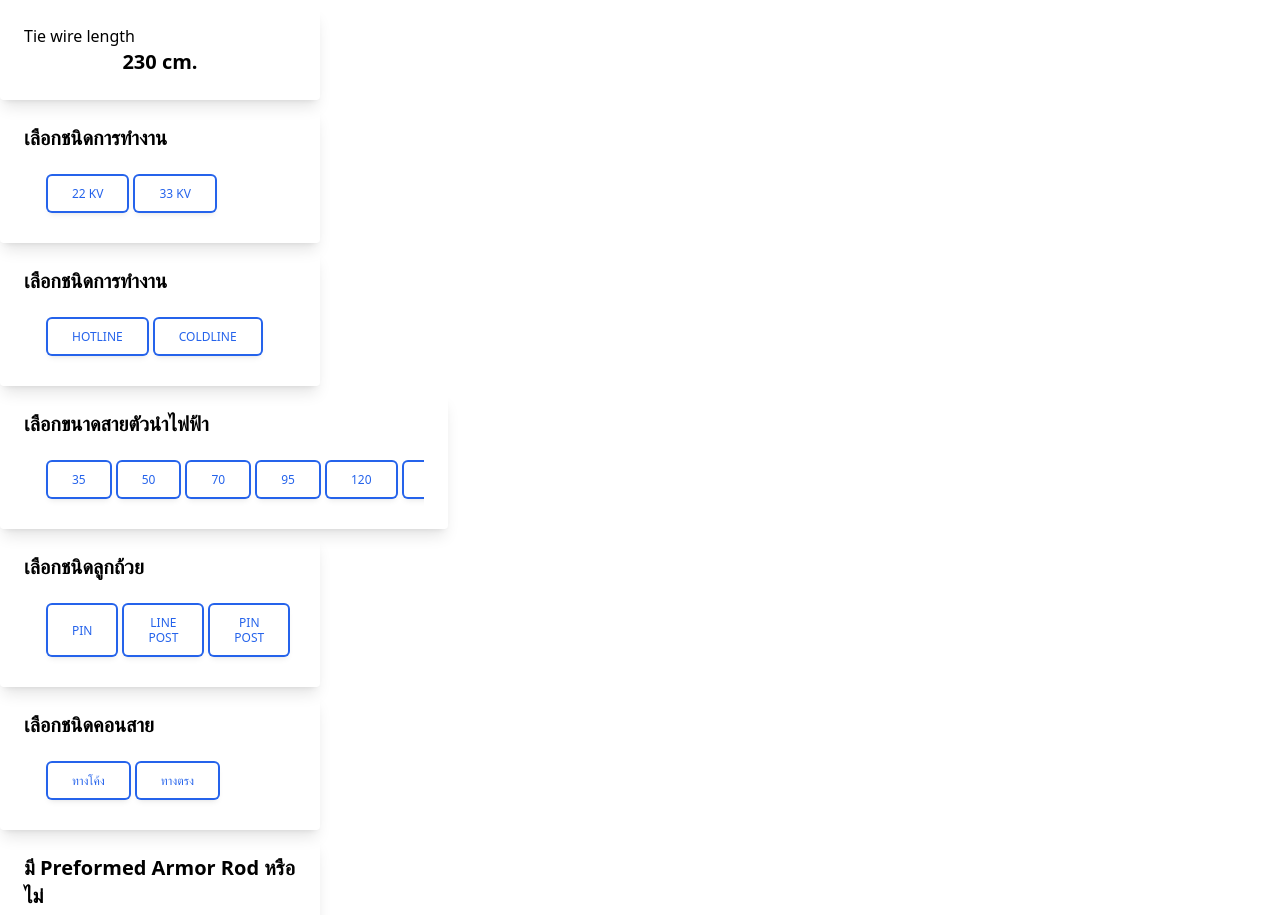
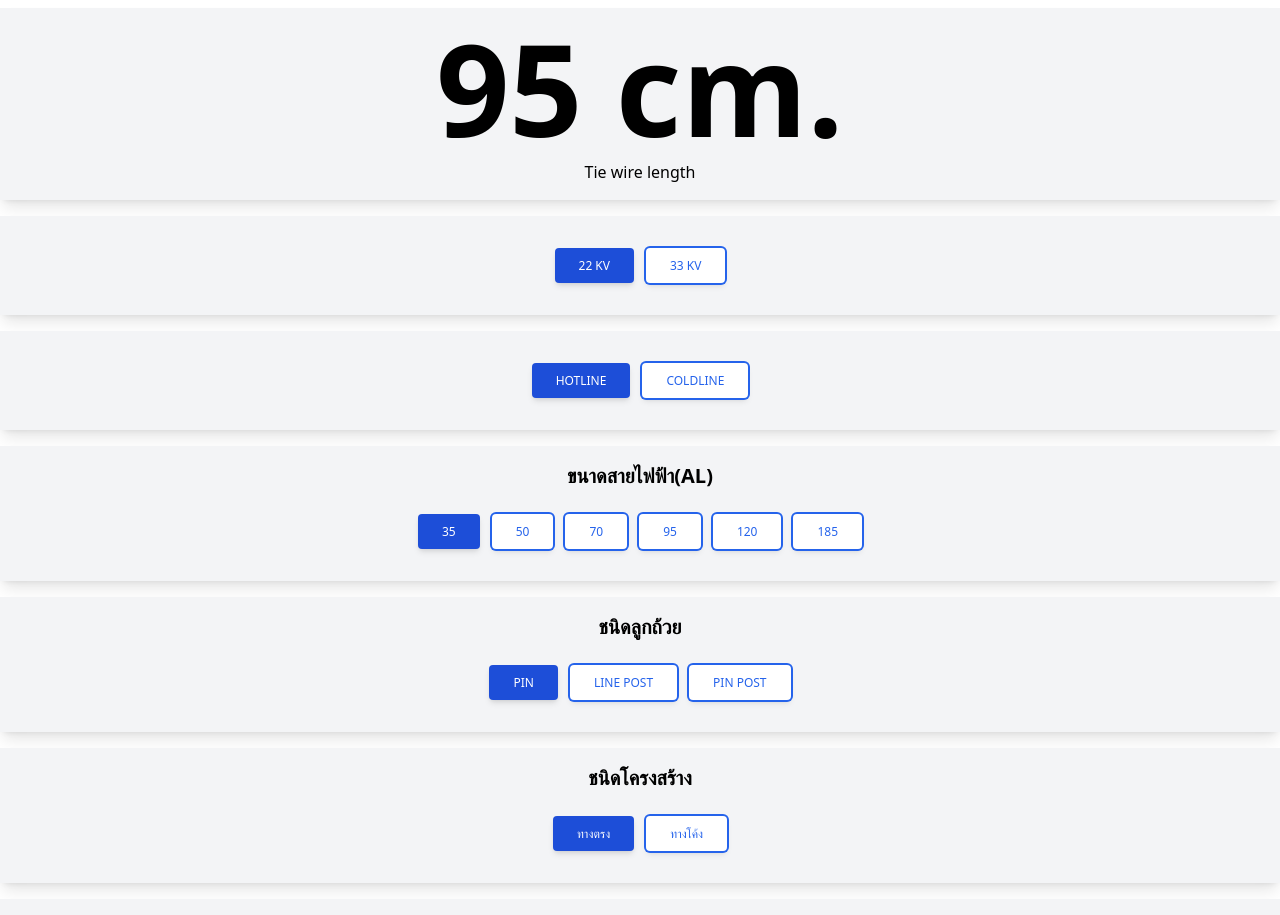
Before and after one commit to MRKypton/tie-wire-hotstick, a Next.js app: page / in a window 1280 px wide. Shown: the top 915 px of the page. Built offline with nearby package versions, Linux system fonts and the light colour scheme.

Commit message:
💄 update button push

```diff
--- a/pages/index.tsx
+++ b/pages/index.tsx
@@ -13,7 +13,7 @@ const Home: NextPage = () => {
   const [insulator, setinsulator] = useState<string>(`Pin`);
   const [isSingle, setisSingle] = useState<boolean>(true);
   const [isPar, setisPar] = useState<boolean>(false);
-  const [isColdeline, setisColdeline] = useState<boolean>(true);
+  const [isColdeline, setisColdeline] = useState<boolean>(false);
   const [is22, setis22] = useState<boolean>(true);
   const [currentLength, setcurrentLength] = useState<number>(0);
 
@@ -151,27 +151,35 @@ const Home: NextPage = () => {
     }
   }
 
+  const btn_normal = `inline-block px-6 py-2.5 bg-white text-blue-600 ring-2 ring-blue-600 font-medium text-xs leading-tight uppercase rounded shadow-md hover:bg-blue-700 hover:text-white hover:shadow-lg focus:bg-blue-700 focus:shadow-lg focus:outline-none focus:ring-0 focus:text-white active:bg-blue-800 active:shadow-lg `;
+  const btn_push = `inline-block px-6 py-2.5 font-medium text-xs leading-tight uppercase rounded shadow-md bg-blue-700 shadow-lg outline-none ring-0 text-white active:bg-blue-800 active:shadow-lg `;
+  const div_box = `flex rounded my-2 justify-center items-center`;
+  const div_flex_box = `flex space-x-3 px-6 py-4 justify-center overflow-auto`;
+  const div_box_bg = `w-full md:w-full lg:w-full px-6 py-4 bg-gray-100 shadow-lg`;
   return (
-    <div className="min-h-screen justify-center items-center">
-      <div className="max-w-xs rounded overflow-hidden shadow-lg my-2">
-        <div className="px-6 py-4">
-          <p className="text-grey-darker text-base">Tie wire length</p>
-          <div className="font-bold text-center text-xl mb-2">
+    <div className=" flex-col space-y-4">
+      <div className={div_box}>
+        <div className={div_box_bg}>
+          <div className=" font-bold text-center mb-2 text-4xl md:text-6xl lg:text-9xl">
             {`${currentLength}`} cm.
           </div>
+          <p className="text-grey-darker text-base text-center">
+            Tie wire length
+          </p>
         </div>
       </div>
-      <div className="max-w-xs rounded overflow-hidden shadow-lg my-2">
-        <div className="px-6 py-4">
-          <div className="font-bold text-xl mb-2">เลือกชนิดการทำงาน</div>
-
-          <div className="flex space-x-2 overflow-auto px-6 py-4">
+      <div className={div_box}>
+        <div className={div_box_bg}>
+          {/* <div className="font-bold text-xl mb-2">เลือกชนิดการทำงาน</div> */}
+          <div className={div_flex_box}>
             <button
               onClick={() => {
                 setis22(true);
               }}
               type="button"
-              className="inline-block px-6 py-2.5 bg-white text-blue-600 ring-2 ring-blue-600 font-medium text-xs leading-tight uppercase rounded shadow-md hover:bg-blue-700 hover:shadow-lg focus:bg-blue-700 focus:shadow-lg focus:outline-none focus:ring-0 focus:text-white active:bg-blue-800 active:shadow-lg transition duration-150 ease-in-out"
+              className={`${
+                is22 === true ? btn_push : btn_normal
+              }transition duration-150 ease-in-out`}
             >
               22 kV
             </button>
@@ -180,32 +188,27 @@ const Home: NextPage = () => {
                 setis22(false);
               }}
               type="button"
-              className="inline-block px-6 py-2.5 bg-white text-blue-600 ring-2 ring-blue-600 font-medium text-xs leading-tight uppercase rounded shadow-md hover:bg-blue-700 hover:shadow-lg focus:bg-blue-700 focus:shadow-lg focus:outline-none focus:ring-0 focus:text-white active:bg-blue-800 active:shadow-lg transition duration-150 ease-in-out"
+              className={`${
+                is22 === false ? btn_push : btn_normal
+              }transition duration-150 ease-in-out`}
             >
               33 kV
             </button>
           </div>
         </div>
       </div>
-      <div className="max-w-xs rounded overflow-hidden shadow-lg my-2">
-        <div className="px-6 py-4">
-          <div className="font-bold text-xl mb-2">เลือกชนิดการทำงาน</div>
-          {/* <select
-            className="w-full text-center"
-            name="conductor size"
-            id="conductorSize"
-          >
-            <option value="1">Pin Type</option>
-            <option value="2">Line Post Type</option>
-            <option value="3">Pin Post Type</option>
-          </select> */}
-          <div className="flex space-x-2 overflow-auto px-6 py-4">
+      <div className={div_box}>
+        <div className={div_box_bg}>
+          {/* <div className="font-bold text-xl mb-2">เลือกชนิดการทำงาน</div> */}
+          <div className={div_flex_box}>
             <button
               onClick={() => {
                 setisColdeline(false);
               }}
               type="button"
-              className="inline-block px-6 py-2.5 bg-white text-blue-600 ring-2 ring-blue-600 font-medium text-xs leading-tight uppercase rounded shadow-md hover:bg-blue-700 hover:shadow-lg focus:bg-blue-700 focus:shadow-lg focus:outline-none focus:ring-0 focus:text-white active:bg-blue-800 active:shadow-lg transition duration-150 ease-in-out"
+              className={`${
+                isColdeline === false ? btn_push : btn_normal
+              }transition duration-150 ease-in-out`}
             >
               Hotline
             </button>
@@ -214,29 +217,21 @@ const Home: NextPage = () => {
                 setisColdeline(true);
               }}
               type="button"
-              className="inline-block px-6 py-2.5 bg-white text-blue-600 ring-2 ring-blue-600 font-medium text-xs leading-tight uppercase rounded shadow-md hover:bg-blue-700 hover:shadow-lg focus:bg-blue-700 focus:shadow-lg focus:outline-none focus:ring-0 focus:text-white active:bg-blue-800 active:shadow-lg transition duration-150 ease-in-out"
+              className={`${
+                isColdeline === true ? btn_push : btn_normal
+              }transition duration-150 ease-in-out`}
             >
               Coldline
             </button>
           </div>
         </div>
       </div>
-      <div className="max-w-md rounded shadow-lg my-2">
-        <div className="px-6 py-4">
-          <div className="font-bold text-xl mb-2">เลือกขนาดสายตัวนำไฟฟ้า</div>
-          {/* <select
-            className="w-full text-center"
-            name="conductor size"
-            id="conductorSize"
-          >
-            <option value="35">35</option>
-            <option value="50">50</option>
-            <option value="70">70</option>
-            <option value="95">95</option>
-            <option value="120">120</option>
-            <option value="185">185</option>
-          </select> */}
-          <div className="flex space-x-2 overflow-auto px-6 py-4">
+      <div className={div_box}>
+        <div className={div_box_bg}>
+          <div className="font-bold text-xl mb-2 lg:text-center">
+            ขนาดสายไฟฟ้า(AL)
+          </div>
+          <div className={div_flex_box}>
             {allConductors.map((n) => (
               <button
                 key={n}
@@ -244,7 +239,9 @@ const Home: NextPage = () => {
                   setconductor(n);
                 }}
                 type="button"
-                className="inline-block px-6 py-2.5 bg-white text-blue-600 ring-2 ring-blue-600 font-medium text-xs leading-tight uppercase rounded shadow-md hover:bg-blue-700 hover:shadow-lg focus:bg-blue-700 focus:shadow-lg focus:outline-none focus:ring-0 focus:text-white active:bg-blue-800 active:shadow-lg transition duration-150 ease-in-out"
+                className={`${
+                  n === conductor ? btn_push : btn_normal
+                } transition duration-150 ease-in-out`}
               >
                 {n}
               </button>
@@ -252,25 +249,20 @@ const Home: NextPage = () => {
           </div>
         </div>
       </div>
-      <div className="max-w-xs rounded overflow-hidden shadow-lg my-2">
-        <div className="px-6 py-4">
-          <div className="font-bold text-xl mb-2">เลือกชนิดลูกถ้วย</div>
-          {/* <select
-            className="w-full text-center"
-            name="conductor size"
-            id="conductorSize"
-          >
-            <option value="1">Pin Type</option>
-            <option value="2">Line Post Type</option>
-            <option value="3">Pin Post Type</option>
-          </select> */}
-          <div className="flex space-x-2 overflow-auto px-6 py-4">
+      <div className={div_box}>
+        <div className={div_box_bg}>
+          <div className="font-bold text-xl mb-2 lg:text-center">
+            ชนิดลูกถ้วย
+          </div>
+          <div className={div_flex_box}>
             <button
               onClick={() => {
                 setinsulator(`Pin`);
               }}
               type="button"
-              className="inline-block px-6 py-2.5 bg-white text-blue-600 ring-2 ring-blue-600 font-medium text-xs leading-tight uppercase rounded shadow-md hover:bg-blue-700 hover:shadow-lg focus:bg-blue-700 focus:shadow-lg focus:outline-none focus:ring-0 focus:text-white active:bg-blue-800 active:shadow-lg transition duration-150 ease-in-out"
+              className={`${
+                insulator === `Pin` ? btn_push : btn_normal
+              } transition duration-150 ease-in-out`}
             >
               Pin
             </button>
@@ -279,7 +271,9 @@ const Home: NextPage = () => {
                 setinsulator(`Line Post`);
               }}
               type="button"
-              className="inline-block px-6 py-2.5 bg-white text-blue-600 ring-2 ring-blue-600 font-medium text-xs leading-tight uppercase rounded shadow-md hover:bg-blue-700 hover:shadow-lg focus:bg-blue-700 focus:shadow-lg focus:outline-none focus:ring-0 focus:text-white active:bg-blue-800 active:shadow-lg transition duration-150 ease-in-out"
+              className={`${
+                insulator === `Line Post` ? btn_push : btn_normal
+              } transition duration-150 ease-in-out`}
             >
               Line Post
             </button>
@@ -288,68 +282,60 @@ const Home: NextPage = () => {
                 setinsulator(`Pin Post`);
               }}
               type="button"
-              className="inline-block px-6 py-2.5 bg-white text-blue-600 ring-2 ring-blue-600 font-medium text-xs leading-tight uppercase rounded shadow-md hover:bg-blue-700 hover:shadow-lg focus:bg-blue-700 focus:shadow-lg focus:outline-none focus:ring-0 focus:text-white active:bg-blue-800 active:shadow-lg transition duration-150 ease-in-out"
+              className={`${
+                insulator === `Pin Post` ? btn_push : btn_normal
+              } transition duration-150 ease-in-out`}
             >
               Pin Post
             </button>
           </div>
         </div>
       </div>
-      <div className="max-w-xs rounded overflow-hidden shadow-lg my-2">
-        <div className="px-6 py-4">
-          <div className="font-bold text-xl mb-2">เลือกชนิดคอนสาย</div>
-          {/* <select
-            className="w-full text-center"
-            name="conductor size"
-            id="conductorSize"
-          >
-            <option value="1">Pin Type</option>
-            <option value="2">Line Post Type</option>
-            <option value="3">Pin Post Type</option>
-          </select> */}
-          <div className="flex space-x-2 overflow-auto px-6 py-4">
+      <div className={div_box}>
+        <div className={div_box_bg}>
+          <div className="font-bold text-xl mb-2 lg:text-center">
+            ชนิดโครงสร้าง
+          </div>
+          <div className={div_flex_box}>
+            <button
+              onClick={() => {
+                setisSingle(true);
+              }}
+              type="button"
+              className={`${
+                isSingle === true ? btn_push : btn_normal
+              } transition duration-150 ease-in-out`}
+            >
+              ทางตรง
+            </button>
             <button
               onClick={() => {
                 setisSingle(false);
               }}
               type="button"
-              className="inline-block px-6 py-2.5 bg-white text-blue-600 ring-2 ring-blue-600 font-medium text-xs leading-tight uppercase rounded shadow-md hover:bg-blue-700 hover:shadow-lg focus:bg-blue-700 focus:shadow-lg focus:outline-none focus:ring-0 focus:text-white active:bg-blue-800 active:shadow-lg transition duration-150 ease-in-out"
+              className={`${
+                isSingle === false ? btn_push : btn_normal
+              } transition duration-150 ease-in-out`}
             >
               ทางโค้ง
-            </button>
-            <button
-              onClick={() => {
-                setisSingle(true);
-              }}
-              type="button"
-              className="inline-block px-6 py-2.5 bg-white text-blue-600 ring-2 ring-blue-600 font-medium text-xs leading-tight uppercase rounded shadow-md hover:bg-blue-700 hover:shadow-lg focus:bg-blue-700 focus:shadow-lg focus:outline-none focus:ring-0 focus:text-white active:bg-blue-800 active:shadow-lg transition duration-150 ease-in-out"
-            >
-              ทางตรง
             </button>
           </div>
         </div>
       </div>
-      <div className="max-w-xs rounded overflow-hidden shadow-lg my-2">
-        <div className="px-6 py-4">
-          <div className="font-bold text-xl mb-2">
+      <div className={div_box}>
+        <div className={div_box_bg}>
+          <div className="font-bold text-xl mb-2 lg:text-center">
             มี Preformed Armor Rod หรือไม่
           </div>
-          {/* <select
-            className="w-full text-center"
-            name="conductor size"
-            id="conductorSize"
-          >
-            <option value="1">Pin Type</option>
-            <option value="2">Line Post Type</option>
-            <option value="3">Pin Post Type</option>
-          </select> */}
-          <div className="flex space-x-2 overflow-auto px-6 py-4">
+          <div className={div_flex_box}>
             <button
               onClick={() => {
                 setisPar(false);
               }}
               type="button"
-              className="inline-block px-6 py-2.5 bg-white text-blue-600 ring-2 ring-blue-600 font-medium text-xs leading-tight uppercase rounded shadow-md hover:bg-blue-700 hover:shadow-lg focus:bg-blue-700 focus:shadow-lg focus:outline-none focus:ring-0 focus:text-white active:bg-blue-800 active:shadow-lg transition duration-150 ease-in-out"
+              className={`${
+                isPar === false ? btn_push : btn_normal
+              } transition duration-150 ease-in-out`}
             >
               ไม่มี
             </button>
@@ -358,7 +344,9 @@ const Home: NextPage = () => {
                 setisPar(true);
               }}
               type="button"
-              className="inline-block px-6 py-2.5 bg-white text-blue-600 ring-2 ring-blue-600 font-medium text-xs leading-tight uppercase rounded shadow-md hover:bg-blue-700 hover:shadow-lg focus:bg-blue-700 focus:shadow-lg focus:outline-none focus:ring-0 focus:text-white active:bg-blue-800 active:shadow-lg transition duration-150 ease-in-out"
+              className={`${
+                isPar === true ? btn_push : btn_normal
+              } transition duration-150 ease-in-out`}
             >
               มี
             </button>
```
Also changed, not shown: 45 other files (tests, documents, lock files or other folders).
